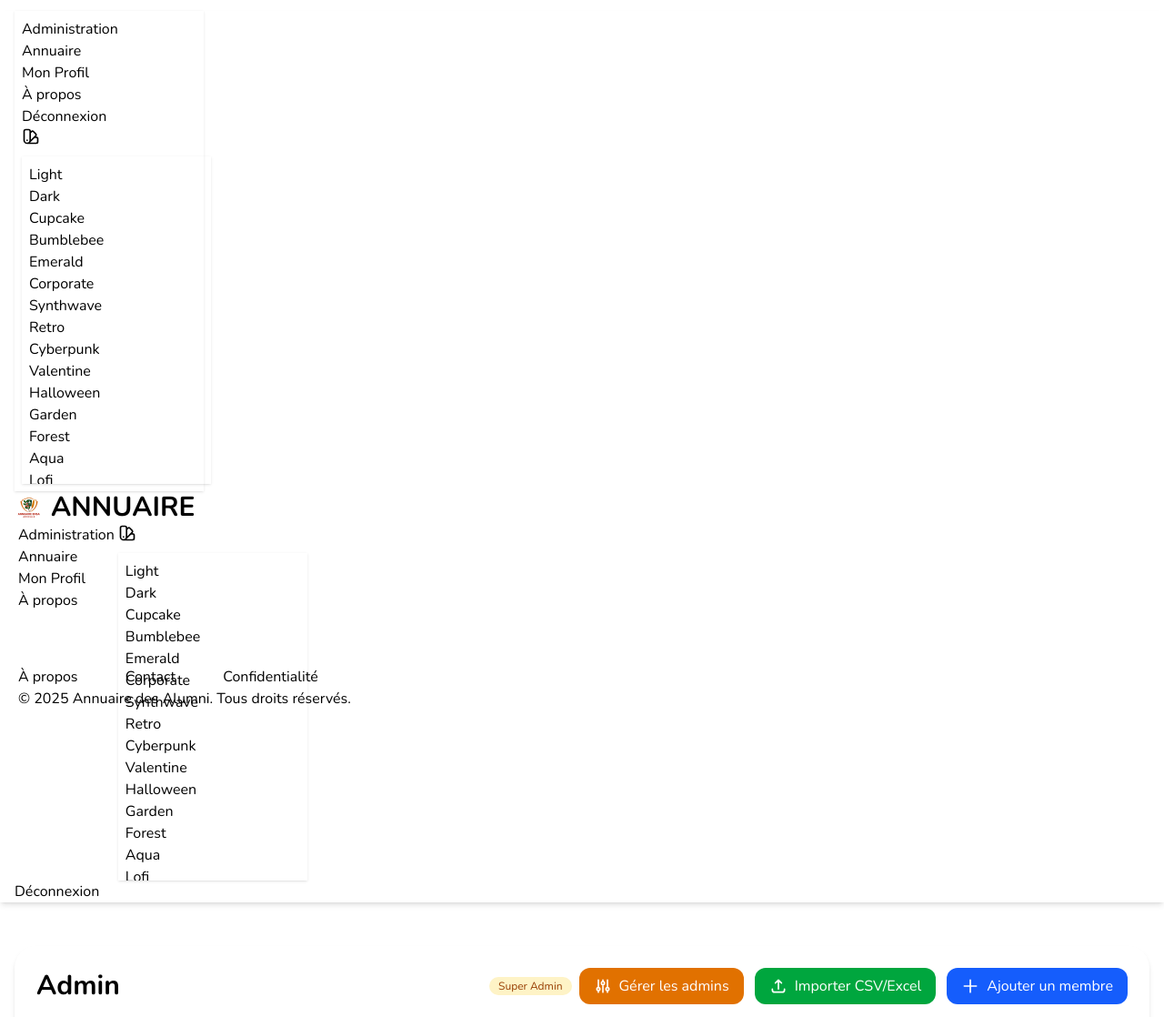
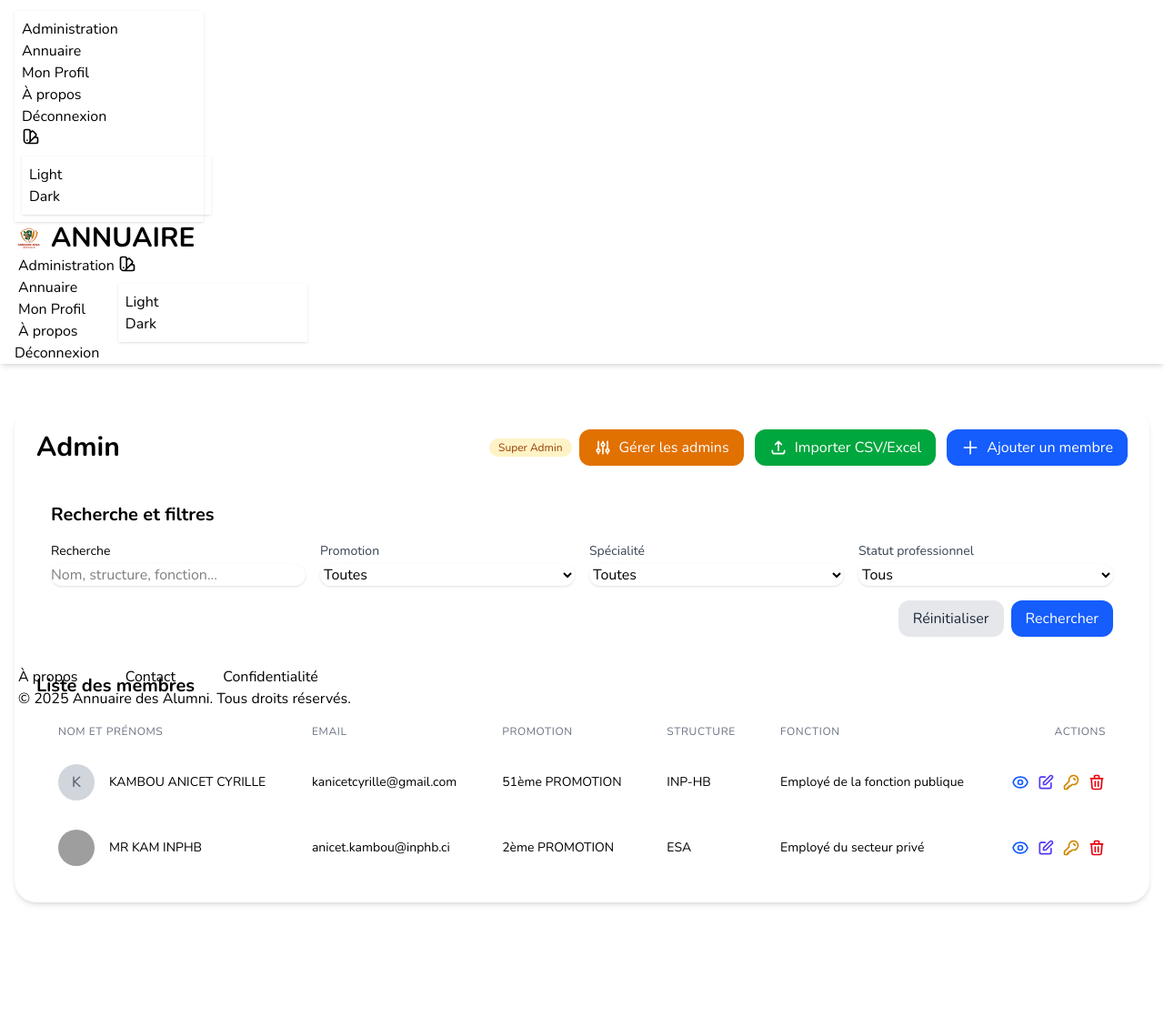
Before and after one commit to Mr-KAM/annuaire-ensa, a Flask app: page /admin/ in a window 1280 px wide. Shown: the top 1118 px of the page at 91% size. After the commit the page ends 995 px from the top, so only its background shows below. Run offline with Flask 3, Linux system fonts and the light colour scheme; a user stored in the database is signed in; some libraries are stand-ins or nearby versions; grey boxes are pictures that could not be loaded.

Commit message:
➕  Correction de la navebar

```diff
--- a/routes/auth.py
+++ b/routes/auth.py
@@ -47,6 +47,7 @@
     if request.method == 'POST':
         email = request.form.get('email')
         user = User.query.filter_by(email=email).first()
+        userprofile=UserProfile.query.filter_by(email=email).first()
 
         if user:
             # Génération d'un mot de passe temporaire
@@ -64,8 +65,8 @@
                 message,
                 destination
                 )
-            if user.numero_whatsapp:
-                sendSms(pb,message, user.numero_whatsapp)
+            if userprofile.numero_whatsapp:
+                sendSms(pb,message, userprofile.numero_whatsapp)
             flash(f'Un nouveau mot de passe a été envoyé à {email}.', 'success')
             print(f"Pour les besoins de la démo: {temp_password}")
             return redirect(url_for('auth.login'))
--- a/templates/base.html
+++ b/templates/base.html
@@ -65,7 +65,7 @@
 <body class="min-h-screen bg-base-200">
     <!-- Navigation Responsive -->
     <div class="navbar shadow-md sticky top-0 z-50 bg-base-100">
-        <div class="container mx-auto px-4">
+        <div class="container navbar mx-auto px-4">
             <!-- Mobile menu button - visible only on small screens -->
             <div class="navbar-start">
                 <div class="dropdown">
@@ -97,7 +97,7 @@
                         <ul tabindex="0" class="menu dropdown-content mt-3 z-[1] p-2 shadow bg-base-100 rounded-box w-52 max-h-90 overflow-y-auto">
                             <li><button class="theme-item" data-theme="light">Light</button></li>
                             <li><button class="theme-item" data-theme="dark">Dark</button></li>
-                            <li><button class="theme-item" data-theme="cupcake">Cupcake</button></li>
+                            <!-- <li><button class="theme-item" data-theme="cupcake">Cupcake</button></li>
                             <li><button class="theme-item" data-theme="bumblebee">Bumblebee</button></li>
                             <li><button class="theme-item" data-theme="emerald">Emerald</button></li>
                             <li><button class="theme-item" data-theme="corporate">Corporate</button></li>
@@ -123,7 +123,7 @@
                             <li><button class="theme-item" data-theme="lemonade">Lemonade</button></li>
                             <li><button class="theme-item" data-theme="night">Night</button></li>
                             <li><button class="theme-item" data-theme="coffee">Coffee</button></li>
-                            <li><button class="theme-item" data-theme="winter">Winter</button></li>
+                            <li><button class="theme-item" data-theme="winter">Winter</button></li> -->
                         </ul>
                     </div>
                     </ul>
@@ -160,7 +160,7 @@
                                         <ul tabindex="0" class="menu dropdown-content mt-3 z-[1] p-2 shadow bg-base-100 rounded-box w-52 max-h-90 overflow-y-auto">
                                             <li><button class="theme-item" data-theme="light">Light</button></li>
                                             <li><button class="theme-item" data-theme="dark">Dark</button></li>
-                                            <li><button class="theme-item" data-theme="cupcake">Cupcake</button></li>
+                                            <!-- <li><button class="theme-item" data-theme="cupcake">Cupcake</button></li>
                                             <li><button class="theme-item" data-theme="bumblebee">Bumblebee</button></li>
                                             <li><button class="theme-item" data-theme="emerald">Emerald</button></li>
                                             <li><button class="theme-item" data-theme="corporate">Corporate</button></li>
@@ -186,7 +186,7 @@
                                             <li><button class="theme-item" data-theme="lemonade">Lemonade</button></li>
                                             <li><button class="theme-item" data-theme="night">Night</button></li>
                                             <li><button class="theme-item" data-theme="coffee">Coffee</button></li>
-                                            <li><button class="theme-item" data-theme="winter">Winter</button></li>
+                                            <li><button class="theme-item" data-theme="winter">Winter</button></li> -->
                                         </ul>
                                     </div>
             </div>
```
Also changed, not shown: instance/annuaire.db.
